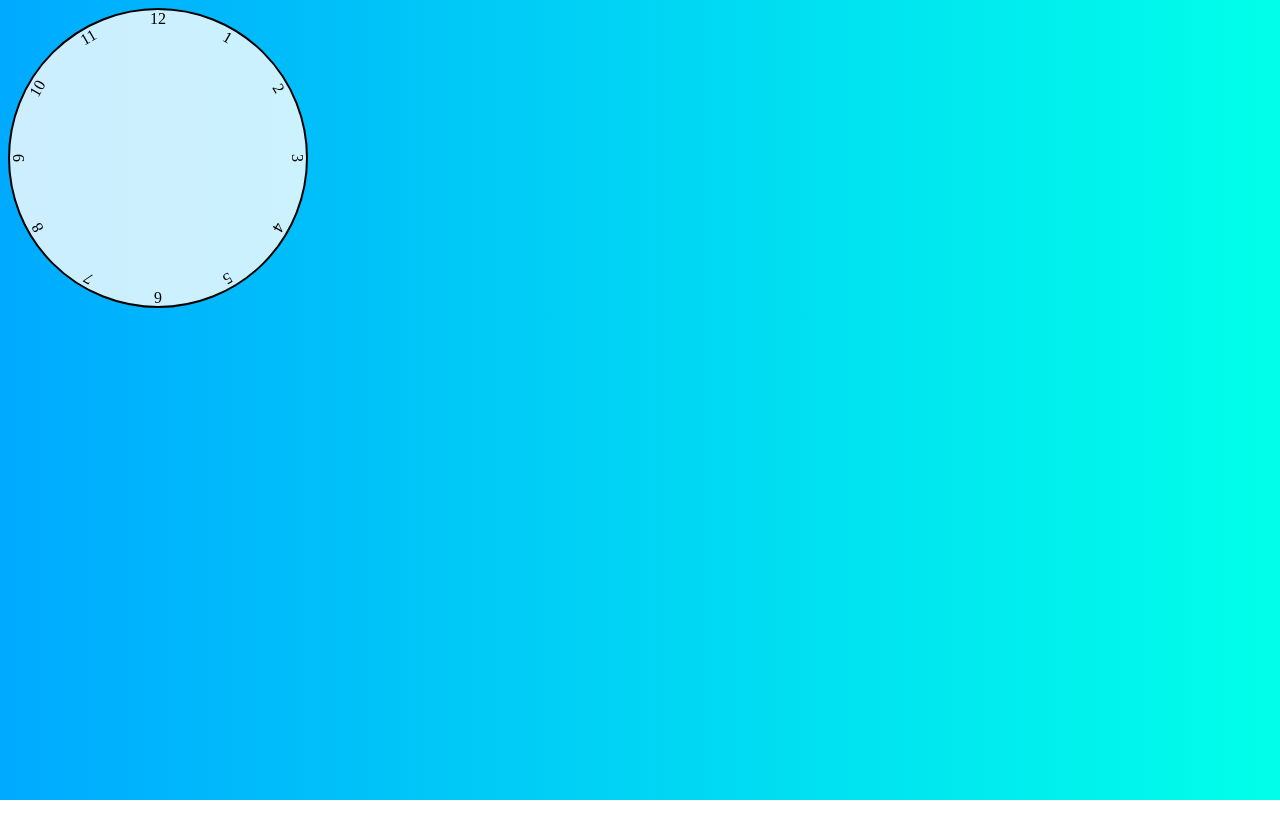
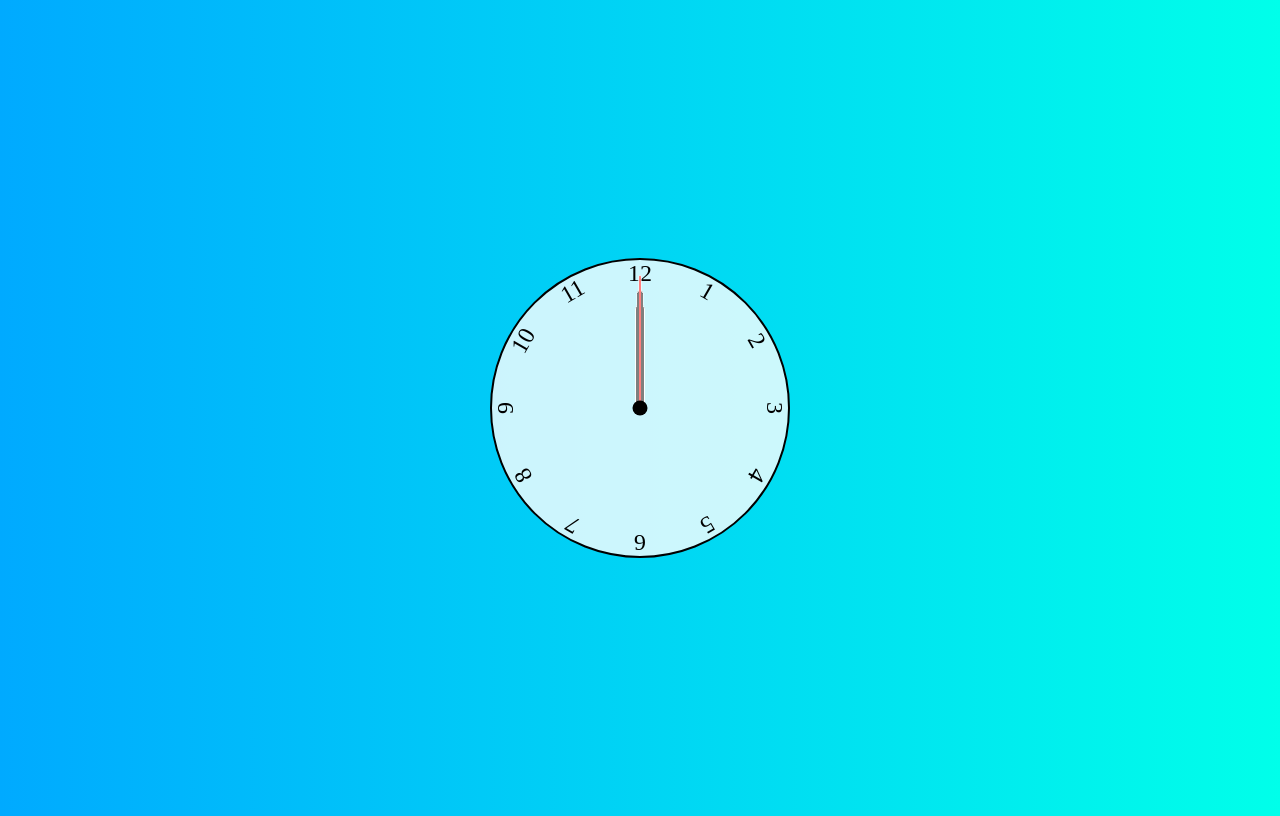
Before and after one commit to aaronh1986/CLOCK-second-time, a plain HTML site: page index.html in a window 1280 px wide. Drawn offline with Linux system fonts and the light colour scheme.

Commit message:
Nearly done

```diff
--- a/index.html
+++ b/index.html
@@ -9,9 +9,9 @@
 </head>
 <body>
     <div class="clock">
-        <div class="hand hour"></div>
-        <div class="hand minute"></div>
-        <div class="hand second"></div>
+        <div class="hand hour" data-hour-hand></div>
+        <div class="hand minute" data-minute-hand></div>
+        <div class="hand second" data-second-hand></div>
         <div class="number number1">1</div>
         <div class="number number2">2</div>
         <div class="number number3">3</div>
--- a/script.js
+++ b/script.js
@@ -0,0 +1,16 @@
+setInterval(setClock, 1000);
+
+const hourHand = document.querySelector('[data-hour-hand]');
+const minuteHand = document.querySelector('[data-minute-hand]');
+const secondHand = document.querySelector('[data-second-hand]');
+
+function setClock() {
+    const currentDate = new Date()
+    const secondsRatio = currentDate.getSeconds() / 60;
+    const minutesRatio = (secondsRatio + currentDate.getMinutes()) / 60;
+    const hoursRatio   = (minutesRatio + currentDate.getHours()) / 12;
+}
+
+function setRotation(element, rotationRatio) {
+  element.style.setProperty('--rotation', rotationRatio * 360);
+}
--- a/style.css
+++ b/style.css
@@ -5,6 +5,11 @@
 
 body {
     background: linear-gradient(to right, hsl(200, 100%, 50%), hsl(175, 100%, 50%));
+    display: flex;
+    justify-content: center;
+    align-items: center;
+    min-height: 100vh;
+    overflow: hidden;
 }
 
 .clock {
@@ -23,6 +28,7 @@ body {
     height: 100%;
     text-align: center;
     transform: rotate(var(--rotation));
+    font-size: 1.5rem;
 }
 
 .clock .number1 {--rotation: 30deg;}
@@ -36,4 +42,48 @@ body {
 .clock .number9 {--rotation: 270deg;}
 .clock .number10 {--rotation: 300deg;}
 .clock .number11 {--rotation: 330deg;}
-.clock .number12 {--rotation: 360deg;}
+
+.clock .hand {
+    --rotation: 0;
+    position: absolute;
+    bottom: 50%;
+    left: 50%;
+    border: 1px solid white;
+    border-top-left-radius: 10px;
+    border-top-right-radius: 10px;
+    background-color: black;
+    transform-origin: bottom;
+    z-index: 10;
+    transform: translateX(-50%) rotate(calc(var(--rotation) * 1deg));
+}
+
+.clock::after {
+    content: '';
+    position: absolute;
+    background-color: black;
+    z-index: 11;
+    width: 15px;
+    height: 15px;
+    top: 50%;
+    left: 50%;
+    transform: translate(-50%, -50%);
+    border-radius: 50%;
+}
+
+.clock .hand.second {
+    width: 3px;
+    height: 45%;
+    background-color: red;
+}
+
+.clock .hand.minute {
+    width: 7px;
+    height: 40%;
+    background-color: black;
+}
+
+.clock .hand.hour {
+    width: 10px;
+    height: 35%;
+    background-color: black;
+}
```
